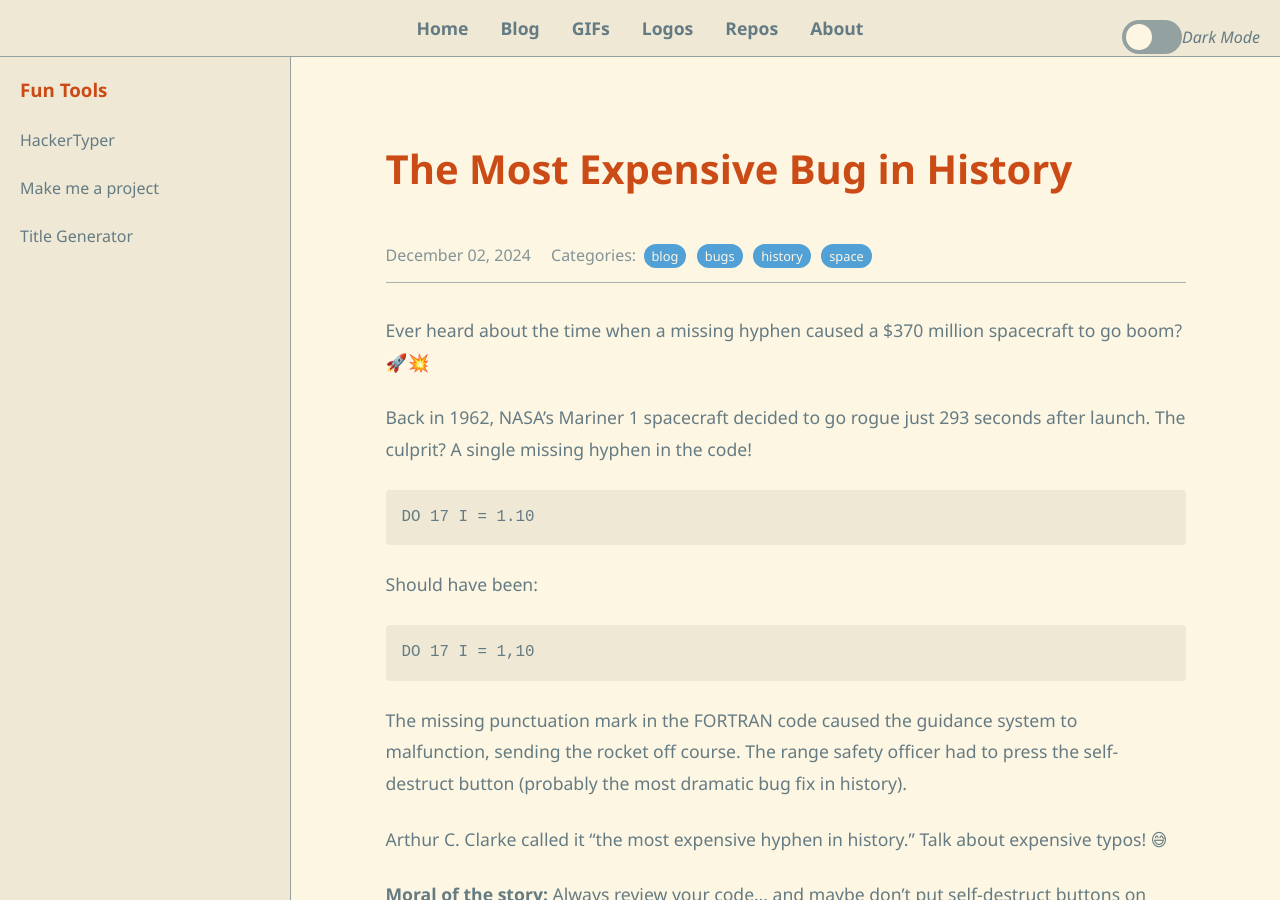
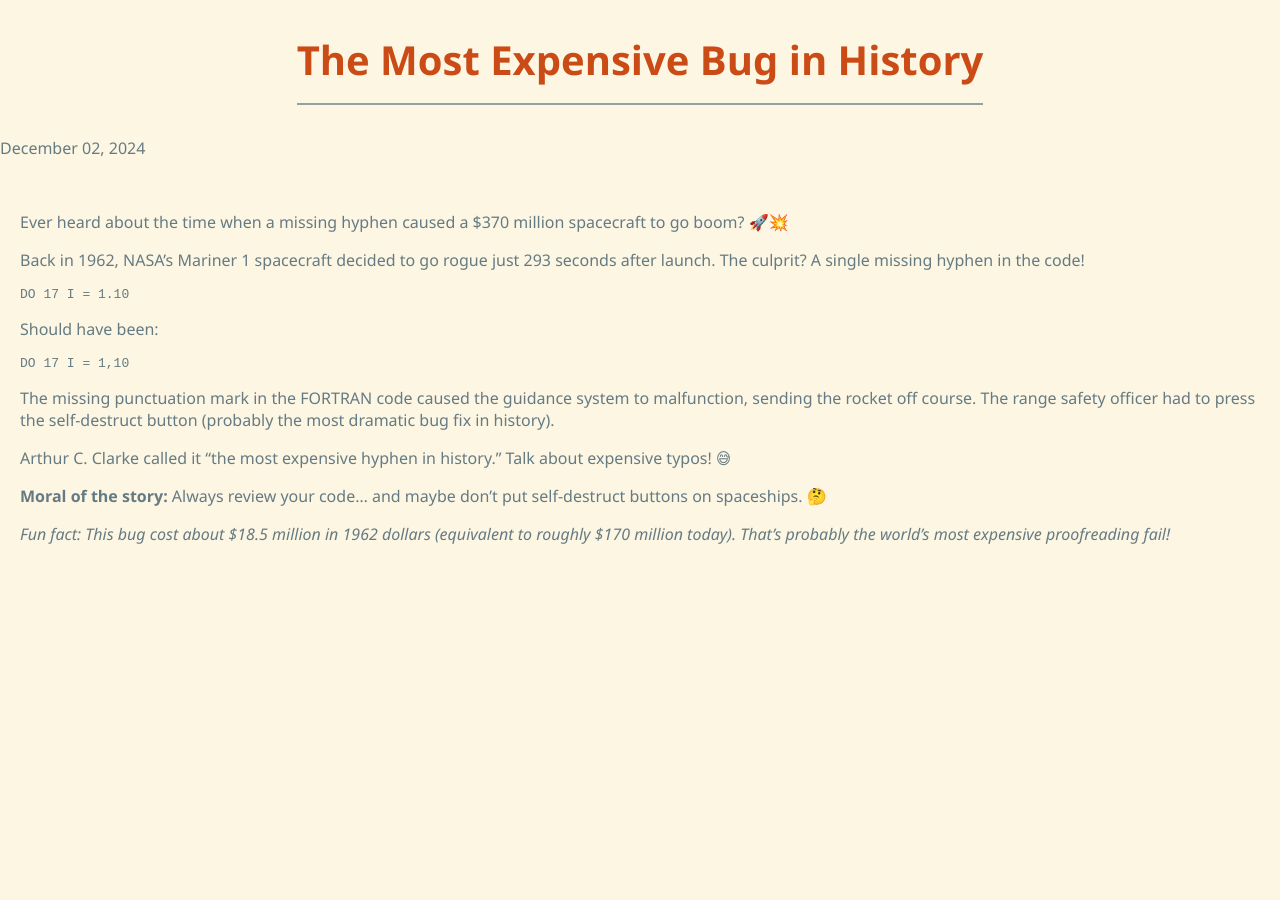
Before and after one commit to Roque-Rivera/sondos.click, a Jekyll site: the page built from _posts/2024-12-01-the-most-expensive-bug-in-history.md, in a window 1280 px wide and 900 px high. Built offline with Jekyll 4.4.1, drawn with Linux system fonts in a browser that asks for light colours.

Commit message:
Changed base_url in _layouts.

```diff
--- a/_layouts/default.html
+++ b/_layouts/default.html
@@ -1,47 +1,17 @@
 <!DOCTYPE html>
-<html lang="en" data-theme="light">
+<html lang="en">
 <head>
     <meta charset="UTF-8">
     <meta name="viewport" content="width=device-width, initial-scale=1.0">
-    <title>{{ page.title }} - Son Dos Clicks</title>
-    <link rel="stylesheet" href="/assets/css/styles.css">
-    <script defer src="/assets/js/theme.js"></script>
+    <title>{{ page.title }}</title>
+    <link rel="stylesheet" href="{{ site.baseurl }}/assets/css/styles.css">
+    <script defer src="{{ site.baseurl }}/assets/js/theme.js"></script>
     {% feed_meta %}
     {% seo %}
 </head>
 <body>
-    <div class="theme-switch-wrapper">
-        <label class="theme-switch" for="checkbox">
-            <input type="checkbox" id="checkbox" />
-            <div class="slider round"></div>
-        </label>
-        <em>Dark Mode</em>
-    </div>
-
-    <nav class="top-nav">
-        <ul>
-            <li><a href="/">Home</a></li>
-            <li><a href="/blog">Blog</a></li>
-            <li><a href="/gifs">GIFs</a></li>
-            <li><a href="/logos">Logos</a></li>
-            <li><a href="/repos">Repos</a></li>
-            <li><a href="/about">About</a></li>
-        </ul>
-    </nav>
-
     <div class="container">
-        <aside class="sidebar">
-            <h3>Fun Tools</h3>
-            <ul>
-                <li><a href="https://hackertyper.com" target="_blank">HackerTyper</a></li>
-                <li><a href="/tools/project-generator">Make me a project</a></li>
-                <li><a href="/tools/title-generator">Title Generator</a></li>
-            </ul>
-        </aside>
-
-        <main class="content">
-            {{ content }}
-        </main>
+        {{ content }}
     </div>
 </body>
 </html>
--- a/_layouts/post.html
+++ b/_layouts/post.html
@@ -1,80 +1,25 @@
 ---
 layout: default
 ---
-<article class="post">
-    <h1>{{ page.title }}</h1>
-    <div class="post-meta">
-        <time datetime="{{ page.date | date_to_xmlschema }}">
-            {{ page.date | date: "%B %d, %Y" }}
-        </time>
-        {% if page.categories %}
-        <span class="categories">
-            Categories:
-            {% for category in page.categories %}
-            <span class="category">{{ category }}</span>
-            {% endfor %}
-        </span>
-        {% endif %}
-    </div>
-    <div class="post-content">
+
+<!DOCTYPE html>
+<html lang="en">
+  <head>
+    <meta charset="UTF-8" />
+    <meta name="viewport" content="width=device-width, initial-scale=1.0" />
+    <title>{{ page.title }}</title>
+    <link rel="stylesheet" href="{{ site.baseurl }}/assets/css/styles.css" />
+    <script defer src="{{ site.baseurl }}/assets/js/theme.js"></script>
+  </head>
+  <body>
+    <article>
+      <header>
+        <h1>{{ page.title }}</h1>
+        <p>{{ page.date | date: "%B %d, %Y" }}</p>
+      </header>
+      <div class="content">
         {{ content }}
-    </div>
-</article>
-
-<style>
-.post {
-    max-width: 800px;
-    margin: 0 auto;
-    padding: 2rem;
-}
-
-.post-meta {
-    color: var(--text-color);
-    opacity: 0.8;
-    margin-bottom: 2rem;
-    padding-bottom: 1rem;
-    border-bottom: 1px solid var(--border-color);
-}
-
-.post-meta time {
-    margin-right: 1rem;
-}
-
-.category {
-    background: var(--primary-color);
-    color: var(--background-color);
-    padding: 0.2rem 0.5rem;
-    border-radius: 15px;
-    font-size: 0.8rem;
-    margin: 0 0.2rem;
-}
-
-.post-content {
-    line-height: 1.8;
-    font-size: 1.1rem;
-}
-
-.post-content p {
-    margin: 1.5rem 0;
-}
-
-.post-content img {
-    max-width: 100%;
-    border-radius: 8px;
-    margin: 2rem 0;
-}
-
-.post-content code {
-    background: var(--sidebar-bg);
-    padding: 0.2rem 0.4rem;
-    border-radius: 4px;
-    font-size: 0.9em;
-}
-
-.post-content pre code {
-    display: block;
-    padding: 1rem;
-    overflow-x: auto;
-    line-height: 1.5;
-}
-</style>
+      </div>
+    </article>
+  </body>
+</html>
```
